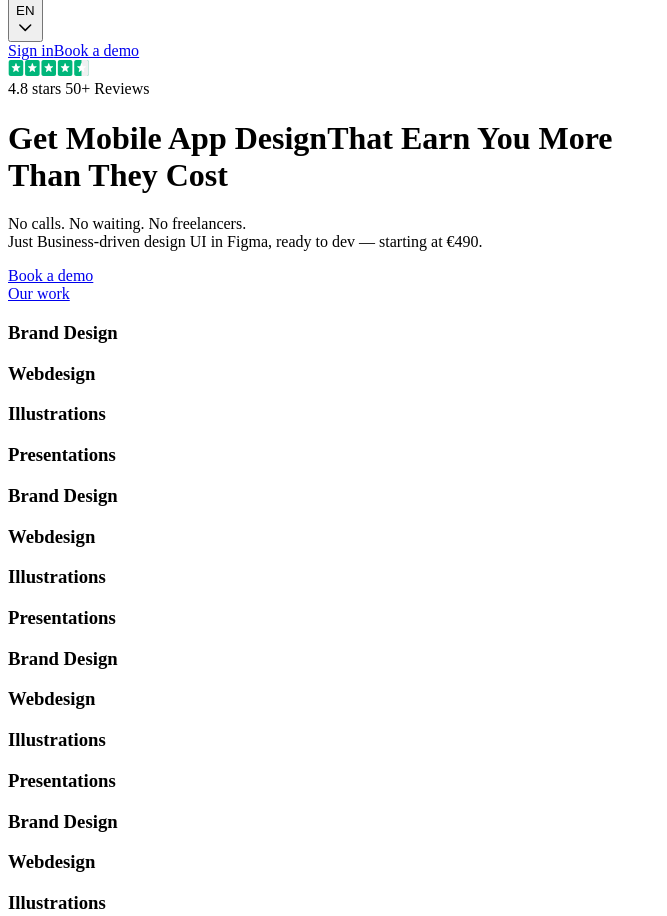
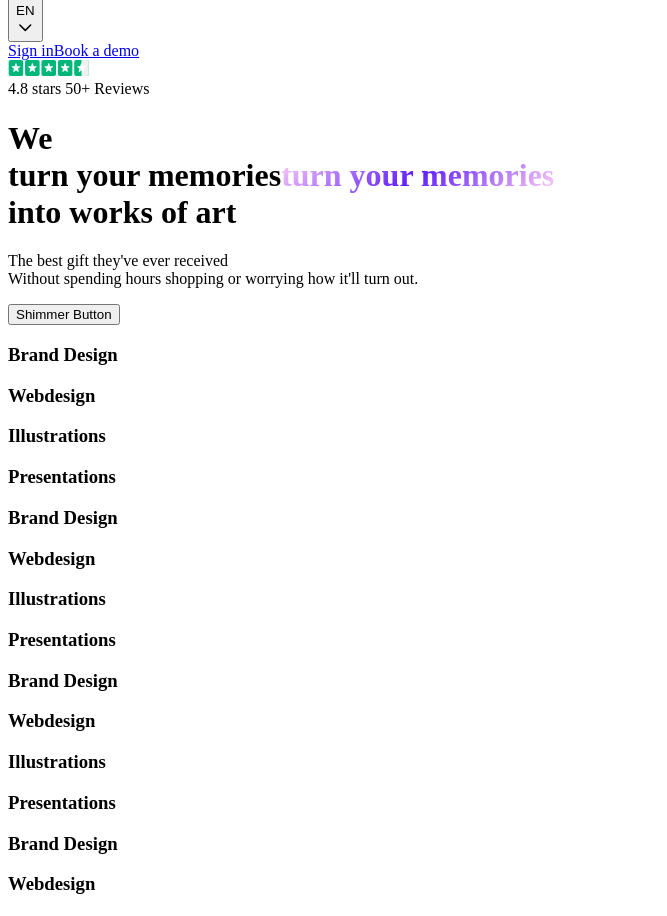
Before and after one commit to Azilone/MagierLP, a Next.js app: page / in a window 1280 px wide. Shown: the part 1240-2156 px from the top of the page, without its empty margins (0-667 px from the left). Built offline with nearby package versions, Linux system fonts and the light colour scheme.

Commit message:
pod update

```diff
--- a/src/app/page.tsx
+++ b/src/app/page.tsx
@@ -22,7 +22,7 @@ export default function Home() {
         </div>
 
         {/* Main content container */}
-        <div className="bg-white rounded-[32px] ring ring-gray-200">
+        <div className="bg-white rounded-[32px] ring ring-gray-200 bg-gradient-to-t from-white via-white   to-[#f8f7fd]/90">
           <HeroWithAnimations />
         </div>
         {/*<CustomersSection />*/}
--- a/src/components/hero-with-animations.tsx
+++ b/src/components/hero-with-animations.tsx
@@ -1,15 +1,17 @@
 "use client";
 
-import Image from "next/image"; // Keep if used within PortfolioMarquee or future additions
-import Link from "next/link";
+
 import { motion } from "framer-motion";
 import { PortfolioMarquee } from "./testimonials-marquee"; // Ensure this component is also responsive if needed
+import { AuroraText } from "@/components/magicui/aurora-text";
+import { ShimmerButton } from "@/components/magicui/shimmer-button";
+
 
 export function HeroWithAnimations() {
   return (
     // Responsive Padding: Start smaller, increase on larger screens
-    <div className="relative px-4 pt-16 pb-16 sm:px-6 md:pt-16 md:pb-20 lg:px-12 lg:pt-22 lg:pb-24 "> {/* Added overflow-x-hidden */}
-      <div className="mx-auto max-w-7xl">
+    <div className="relative px-4 pt-16 pb-16 sm:px-6 md:pt-16 md:pb-20 lg:px-12 lg:pt-22 lg:pb-24 overflow-hidden"> {/* Added overflow-hidden */}
+      <div className="relative mx-auto max-w-7xl">
         {/* Trustpilot Rating - Adjusted margin and text size slightly */}
         <motion.div
           initial={{ opacity: 0, y: 20 }}
@@ -17,7 +19,7 @@ export function HeroWithAnimations() {
           transition={{ duration: 0.6 }}
           className="flex justify-center mb-8 md:mb-12" // Adjusted margin-bottom
         >
-          <div className="flex items-center space-x-2 bg-white shadow-sm border border-gray-100 px-3 py-1.5 md:px-4 md:py-2 rounded-lg">
+          <div className="flex items-center space-x-2 bg-white/80  backdrop-blur-sm shadow-sm border border-gray-100 px-3 py-1.5 md:px-4 md:py-2 rounded-lg">
             <div className="flex">
               {/* Trustpilot SVG - consider scaling if needed, but usually fine */}
               <svg /* SVG Content */
@@ -59,32 +61,34 @@ export function HeroWithAnimations() {
                          xl:text-[60px] xl:leading-[1.1] xl:tracking-[-2px]
                          2xl:text-[72px] 2xl:leading-[1.1] 2xl:tracking-[-3px]
                          lg:max-w-5xl lg:mx-auto"
-          >
-            <motion.span /* Animation */
+
+>
+            <motion.div
               initial={{ opacity: 0, y: 20 }}
               animate={{ opacity: 1, y: 0 }}
               transition={{ duration: 0.6, delay: 0.2 }}
+              className="inline-block"
             >
-              Get{" "}
-            </motion.span>
-            <span className="relative inline-block"> {/* Use inline-block for better wrapping control */}
-              <motion.span /* Animation */
-                initial={{ opacity: 0, y: 20 }}
-                animate={{ opacity: 1, y: 0 }}
-                transition={{ duration: 0.6, delay: 0.4 }}
-              >
-                Mobile App Design
-              </motion.span>
-              {/* Removed the empty animated div unless it served a specific purpose */}
-            </span>
-            <motion.span /* Animation */
+              We
+            </motion.div>{" "}
+            <motion.div
+              initial={{ opacity: 0, y: 20 }}
+              animate={{ opacity: 1, y: 0 }}
+              transition={{ duration: 0.6, delay: 0.4 }}
+              className="inline-block"
+            >
+              <AuroraText colors={["#FFCFF5", "#5F1CFC" ]} className="text-2xl sm:text-3xl md:text-4xl lg:text-5xl xl:text-[60px] 2xl:text-[72px]">
+               turn your memories
+              </AuroraText>
+            </motion.div>
+            <motion.div
               initial={{ opacity: 0, y: 20 }}
               animate={{ opacity: 1, y: 0 }}
               transition={{ duration: 0.6, delay: 0.8 }}
-              className="block" // Ensure line break works consistently
+              className="block"
             >
-               That Earn You More <span className=""><br/></span> Than They Cost {/* Optional break for very small */}
-            </motion.span>
+              into works of art <span className=""><br/></span>
+            </motion.div>
           </h1>
 
            {/* Responsive Paragraph: Adjust size, leading, margin */}
@@ -97,51 +101,19 @@ export function HeroWithAnimations() {
                        lg:mt-6 lg:text-base lg:leading-7 lg:max-w-lg
                        xl:text-lg xl:leading-7 xl:max-w-xl"
           >
-            No calls. No waiting. No freelancers.
+            The best gift they've ever received
             <br />
-            Just Business-driven design UI in Figma, ready to dev — starting at €490.
+            Without spending hours shopping or worrying how it'll turn out.
           </motion.p>
 
-           {/* Responsive Buttons: Adjust size, spacing, layout */}
+          {/* Add Pulsating Button */}
           <motion.div
             initial={{ opacity: 0, y: 20 }}
             animate={{ opacity: 1, y: 0 }}
             transition={{ duration: 0.6, delay: 1.2 }}
-            // Flex column on smallest, row on larger. Adjust gap and margin.
-            className="mt-10 flex flex-col items-center justify-center gap-y-4 gap-x-6
-                       sm:flex-row
-                       md:mt-12 md:gap-x-8
-                       lg:mt-14"
+            className="mt-8 md:mt-10 lg:mt-12"
           >
-            <motion.div /* Animation */
-              whileHover={{ scale: 1.05 }}
-              transition={{ type: "spring", stiffness: 400, damping: 10 }}
-            >
-              {/* Responsive Button */}
-              <Link
-                href="/demo"
-                className="inline-block bg-[#140F23] text-white hover:bg-gray-800 px-4 py-2 text-sm font-medium rounded-full transition-colors
-                           md:px-6 md:py-3 md:text-base
-                           lg:px-8 lg:py-4
-                           "
-              >
-                Book a demo
-              </Link>
-            </motion.div>
-            <motion.div /* Animation */
-              whileHover={{ scale: 1.05 }}
-              transition={{ type: "spring", stiffness: 400, damping: 10 }}
-            >
-              {/* Responsive Button */}
-              <Link
-                href="/work"
-                className="inline-block text-sm font-medium leading-6 text-[#140F23] hover:text-gray-600 px-4 py-2 rounded-full border border-[#E5E5EA] transition-colors
-                           md:px-6 md:py-3 md:text-base
-                           lg:px-8 lg:py-4"
-              >
-                Our work
-              </Link>
-            </motion.div>
+            <ShimmerButton>Shimmer Button</ShimmerButton>
           </motion.div>
 
            {/* Testimonials Marquee - Adjust margin */}
--- /dev/null
+++ b/src/components/magicui/aurora-text.tsx
@@ -0,0 +1,43 @@
+"use client";
+
+import React, { memo } from "react";
+
+interface AuroraTextProps {
+  children: React.ReactNode;
+  className?: string;
+  colors?: string[];
+  speed?: number;
+}
+
+export const AuroraText = memo(
+  ({
+    children,
+    className = "",
+    colors = ["#FF0080", "#7928CA", "#0070F3", "#38bdf8"],
+    speed = 1,
+  }: AuroraTextProps) => {
+    const gradientStyle = {
+      backgroundImage: `linear-gradient(135deg, ${colors.join(", ")}, ${
+        colors[0]
+      })`,
+      WebkitBackgroundClip: "text",
+      WebkitTextFillColor: "transparent",
+      animationDuration: `${10 / speed}s`,
+    };
+
+    return (
+      <span className={`relative inline-block ${className}`}>
+        <span className="sr-only">{children}</span>
+        <span
+          className="relative animate-aurora bg-[length:200%_auto] bg-clip-text text-transparent"
+          style={gradientStyle}
+          aria-hidden="true"
+        >
+          {children}
+        </span>
+      </span>
+    );
+  },
+);
+
+AuroraText.displayName = "AuroraText";
--- /dev/null
+++ b/src/components/magicui/shimmer-button.tsx
@@ -0,0 +1,96 @@
+import React, { CSSProperties, ComponentPropsWithoutRef } from "react";
+
+import { cn } from "@/lib/utils";
+
+export interface ShimmerButtonProps extends ComponentPropsWithoutRef<"button"> {
+  shimmerColor?: string;
+  shimmerSize?: string;
+  borderRadius?: string;
+  shimmerDuration?: string;
+  background?: string;
+  className?: string;
+  children?: React.ReactNode;
+}
+
+export const ShimmerButton = React.forwardRef<
+  HTMLButtonElement,
+  ShimmerButtonProps
+>(
+  (
+    {
+      shimmerColor = "#ffffff",
+      shimmerSize = "0.05em",
+      shimmerDuration = "3s",
+      borderRadius = "100px",
+      background = "rgba(0, 0, 0, 1)",
+      className,
+      children,
+      ...props
+    },
+    ref,
+  ) => {
+    return (
+      <button
+        style={
+          {
+            "--spread": "90deg",
+            "--shimmer-color": shimmerColor,
+            "--radius": borderRadius,
+            "--speed": shimmerDuration,
+            "--cut": shimmerSize,
+            "--bg": background,
+          } as CSSProperties
+        }
+        className={cn(
+          "group relative z-0 flex cursor-pointer items-center justify-center overflow-hidden whitespace-nowrap border border-white/10 px-6 py-3 text-white [background:var(--bg)] [border-radius:var(--radius)] dark:text-black",
+          "transform-gpu transition-transform duration-300 ease-in-out active:translate-y-px",
+          className,
+        )}
+        ref={ref}
+        {...props}
+      >
+        {/* spark container */}
+        <div
+          className={cn(
+            "-z-30 blur-[2px]",
+            "absolute inset-0 overflow-visible [container-type:size]",
+          )}
+        >
+          {/* spark */}
+          <div className="absolute inset-0 h-[100cqh] animate-shimmer-slide [aspect-ratio:1] [border-radius:0] [mask:none]">
+            {/* spark before */}
+            <div className="absolute -inset-full w-auto rotate-0 animate-spin-around [background:conic-gradient(from_calc(270deg-(var(--spread)*0.5)),transparent_0,var(--shimmer-color)_var(--spread),transparent_var(--spread))] [translate:0_0]" />
+          </div>
+        </div>
+        {children}
+
+        {/* Highlight */}
+        <div
+          className={cn(
+            "insert-0 absolute size-full",
+
+            "rounded-2xl px-4 py-1.5 text-sm font-medium shadow-[inset_0_-8px_10px_#ffffff1f]",
+
+            // transition
+            "transform-gpu transition-all duration-300 ease-in-out",
+
+            // on hover
+            "group-hover:shadow-[inset_0_-6px_10px_#ffffff3f]",
+
+            // on click
+            "group-active:shadow-[inset_0_-10px_10px_#ffffff3f]",
+          )}
+        />
+
+        {/* backdrop */}
+        <div
+          className={cn(
+            "absolute -z-20 [background:var(--bg)] [border-radius:var(--radius)] [inset:var(--cut)]",
+          )}
+        />
+      </button>
+    );
+  },
+);
+
+ShimmerButton.displayName = "ShimmerButton";
```
Also changed, not shown: src/app/globals.css (+70 -5 lines).
